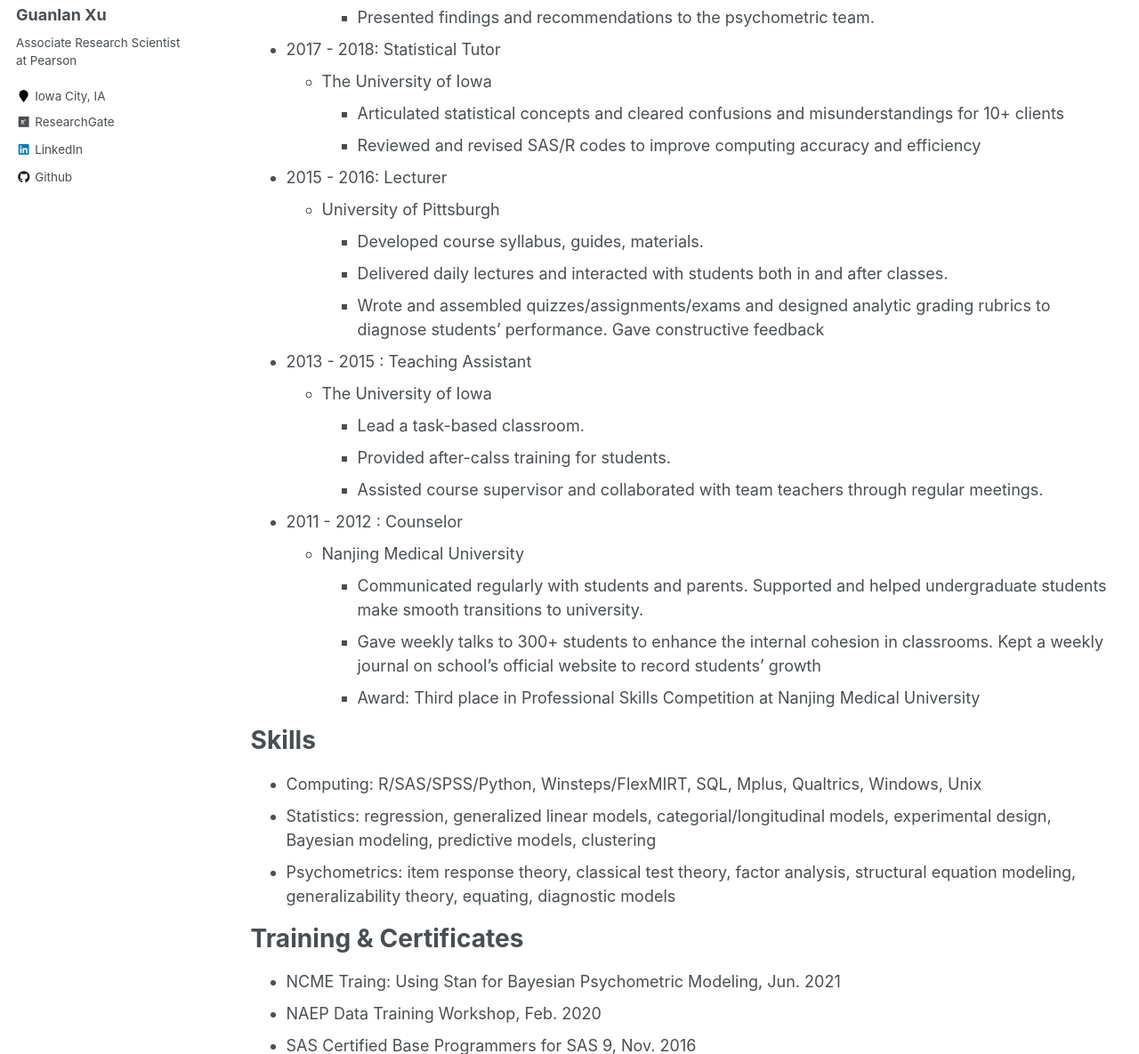
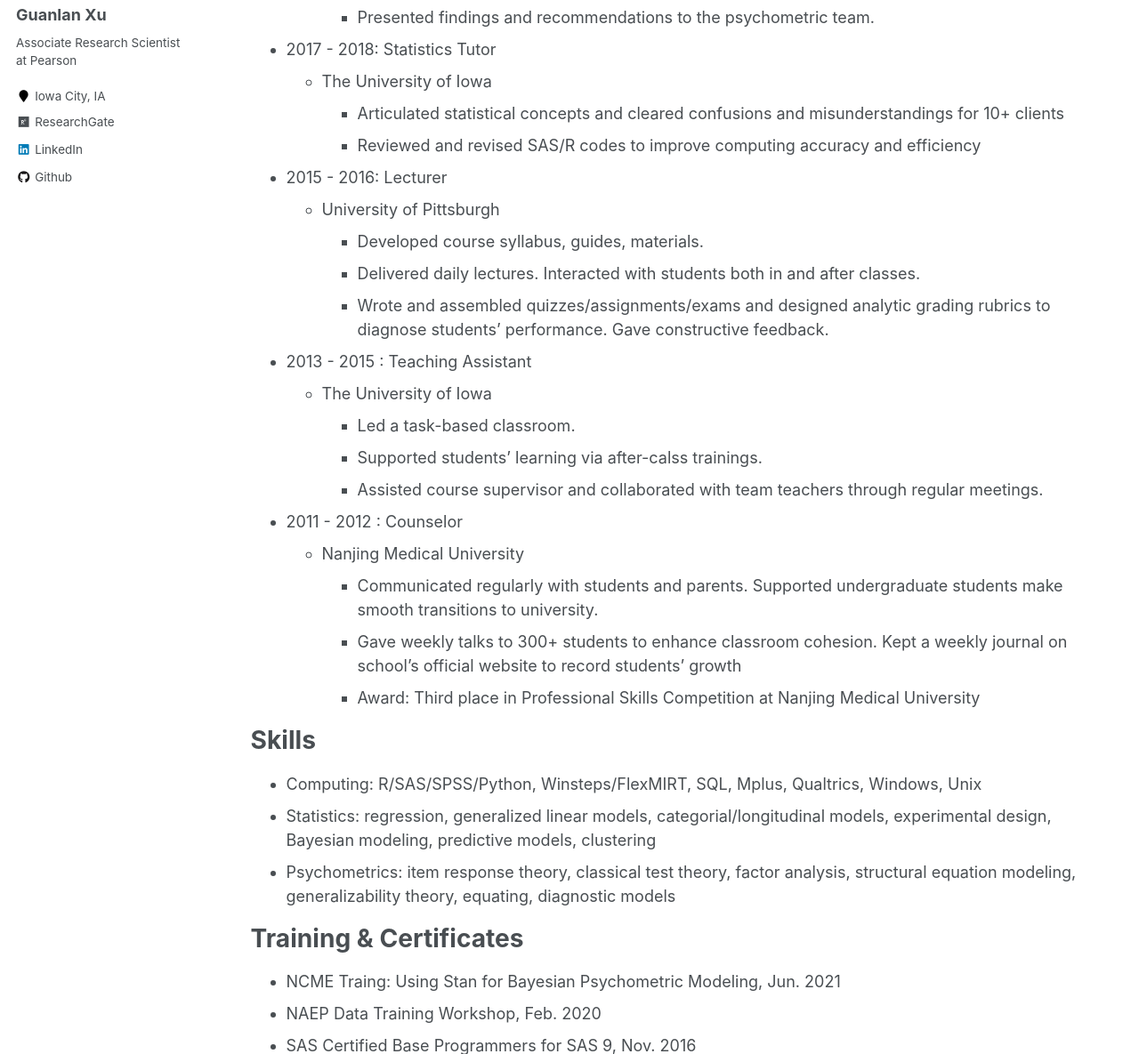
Before and after one commit to guanlanxu/guanlanxu.github.io, a Jekyll site: the page built from _pages/cv.md, in a window 1280 px wide and 1400 px high, scrolled down 907 px, cut to the strip 215-1400 px from the top of the window. Shown: the whole strip at 89% size. Built offline with Jekyll 4.4.1, drawn with Linux system fonts in a browser that asks for light colours; some of the changed text lies outside the part shown.

Commit message:
Update cv.md

```diff
--- a/_pages/cv.md
+++ b/_pages/cv.md
@@ -35,7 +35,6 @@ Work & Research Experience
     * Conducted psychometric research using R, SAS, SPSS, Mplus, FlexMIRT, and GENOVA.
 
 
-
 * 2019 - 2020 : Preceptorship
   * ACTNext
     * Developed an innovative item response model through extensive derivations and implemented it in R via optimization algorithms.
@@ -47,7 +46,7 @@ Work & Research Experience
     * Investigated literatures on cheating detection.
     * Presented findings and recommendations to the psychometric team.
 
-* 2017 - 2018: Statistical Tutor
+* 2017 - 2018: Statistics Tutor
   * The University of Iowa
     * Articulated statistical concepts and cleared confusions and misunderstandings for 10+ clients
     * Reviewed and revised SAS/R codes to improve computing accuracy and efficiency
@@ -56,20 +55,20 @@ Work & Research Experience
 * 2015 - 2016: Lecturer
   * University of Pittsburgh
     * Developed course syllabus, guides, materials.
-    * Delivered daily lectures and interacted with students both in and after classes.
-    * Wrote and assembled quizzes/assignments/exams and designed analytic grading rubrics to diagnose students’ performance. Gave constructive feedback
+    * Delivered daily lectures. Interacted with students both in and after classes.
+    * Wrote and assembled quizzes/assignments/exams and designed analytic grading rubrics to diagnose students’ performance. Gave constructive feedback.
 
 * 2013 - 2015 : Teaching Assistant
   * The University of Iowa
-    * Lead a task-based classroom.
-    * Provided after-calss training for students.
+    * Led a task-based classroom.
+    * Supported students' learning via after-calss trainings.
     * Assisted course supervisor and collaborated with team teachers through regular meetings.
 
 
 * 2011 - 2012 : Counselor
   * Nanjing Medical University
-    * Communicated regularly with students and parents. Supported and helped undergraduate students make smooth transitions to university.
-    * Gave weekly talks to 300+ students to enhance the internal cohesion in classrooms. Kept a weekly journal on school's official website to record students' growth
+    * Communicated regularly with students and parents. Supported undergraduate students make smooth transitions to university.
+    * Gave weekly talks to 300+ students to enhance classroom cohesion. Kept a weekly journal on school's official website to record students' growth
     * Award: Third place in Professional Skills Competition at Nanjing Medical University
 
 Skills
```
Also changed, not shown: other parts of _pages/cv.md (+2 -2 lines).
